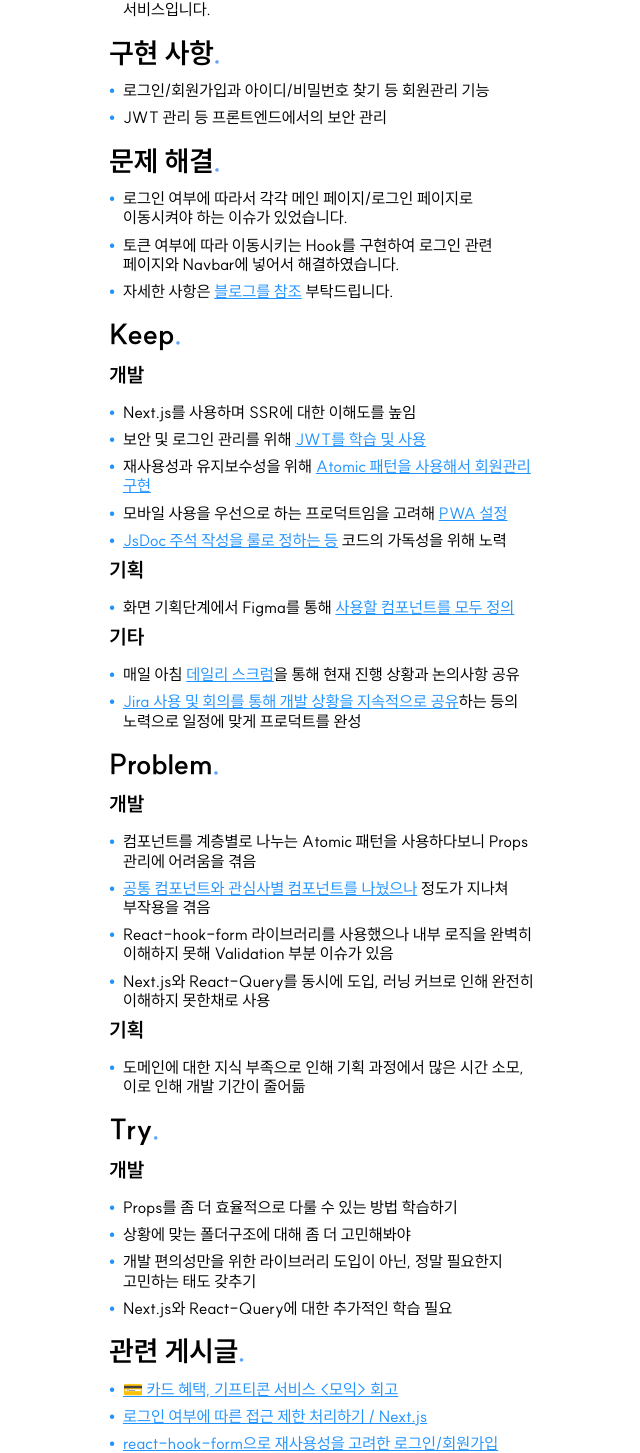
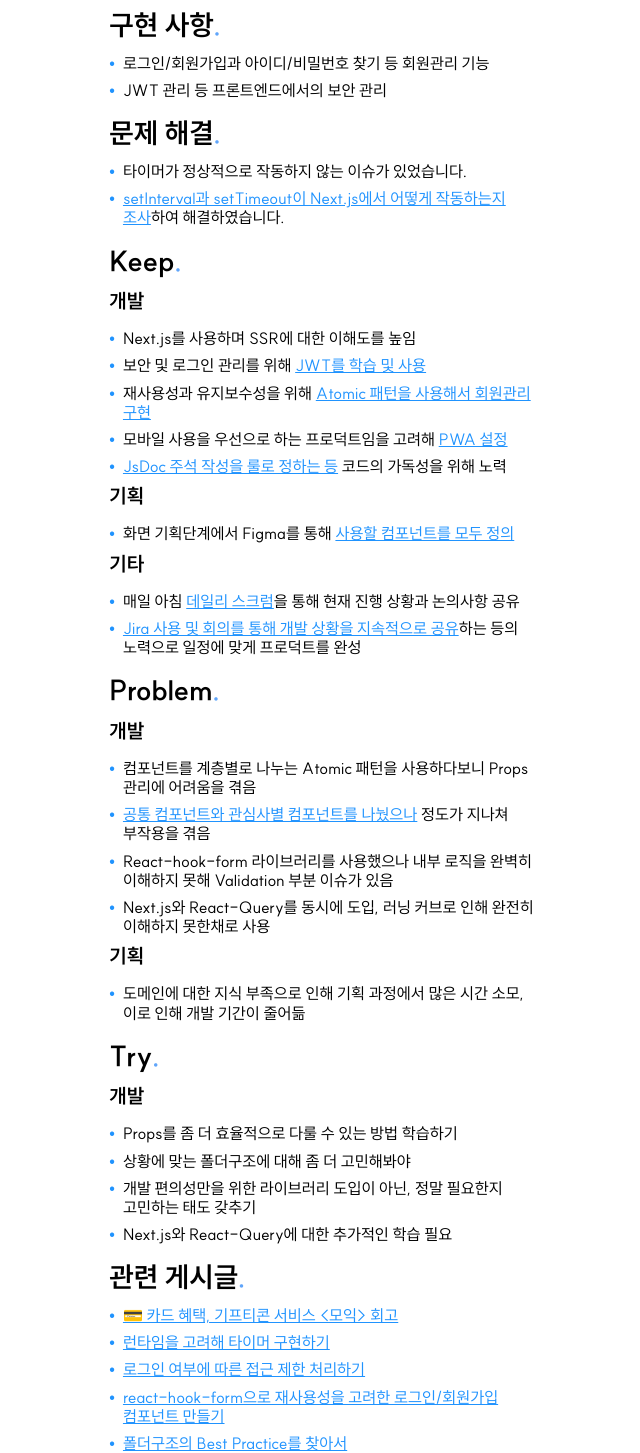
Before and after one commit to Legitgoons/Resume, a Next.js app: page / in a window 1280 px wide. Shown: the part 2933-4386 px from the top of the page, without its empty margins (424-1064 px from the left). Built offline with nearby package versions, Linux system fonts and the light colour scheme.

Commit message:
Feat: Project Data 업데이트

```diff
--- a/src/app/data/project.ts
+++ b/src/app/data/project.ts
@@ -78,7 +78,6 @@ export const projectData: Project[] = [
           {
             heading: '개발',
             sentences: [
-              '모바일 환경을 우선적으로 고려하여 React-Native를 도입',
               {
                 text: '클린하고 일관적인 프로덕트를 위해 ',
                 link: {
@@ -154,7 +153,7 @@ export const projectData: Project[] = [
         },
         {
           href: 'https://cksxkr5193.tistory.com/21',
-          text: '나의 코드리뷰(클린하고 일관적인 프로덕트를 위해)',
+          text: '코드리뷰로 클린하고 일관적인 프로덕트 만들기',
         },
       ],
     },
@@ -206,15 +205,14 @@ export const projectData: Project[] = [
       {
         title: '문제 해결',
         sentences: [
-          '로그인 여부에 따라서 각각 메인 페이지/로그인 페이지로 이동시켜야 하는 이슈가 있었습니다.',
-          '토큰 여부에 따라 이동시키는 Hook를 구현하여 로그인 관련 페이지와 Navbar에 넣어서 해결하였습니다.',
+          '타이머가 정상적으로 작동하지 않는 이슈가 있었습니다.',
           {
-            text: '자세한 사항은 ',
+            text: '',
             link: {
               href: 'https://cksxkr5193.tistory.com/41',
-              text: '블로그를 참조',
+              text: 'setInterval과 setTimeout이 Next.js에서 어떻게 작동하는지 조사',
             },
-            endText: ' 부탁드립니다.',
+            endText: '하여 해결하였습니다.',
           },
         ],
       },
@@ -347,8 +345,12 @@ export const projectData: Project[] = [
           text: '💳 카드 혜택, 기프티콘 서비스 <모익> 회고',
         },
         {
+          href: 'https://cksxkr5193.tistory.com/42',
+          text: '런타임을 고려해 타이머 구현하기',
+        },
+        {
           href: 'https://cksxkr5193.tistory.com/41',
-          text: '로그인 여부에 따른 접근 제한 처리하기 / Next.js',
+          text: '로그인 여부에 따른 접근 제한 처리하기',
         },
         {
           href: 'https://cksxkr5193.tistory.com/11',
@@ -421,14 +423,21 @@ export const projectData: Project[] = [
         title: '문제 해결',
         sentences: [
           '팬사인회 입장 대기시간을 1000ms마다 1초가 줄어들도록 구현했으나, 비활성화 시 최대 60000ms까지 시간이 증가하였습니다.',
-          'Page Visibility API를 활용해 사용자가 해당 탭으로 돌아올 때, 다시 데이터를 가져오도록 하여 해결하였습니다.',
           {
-            text: '자세한 사항은 ',
+            text: 'Page Visibility API를 활용해 ',
             link: {
               href: 'https://cksxkr5193.tistory.com/38',
-              text: '블로그를 참조',
+              text: '사용자가 해당 탭으로 돌아올 때, 다시 데이터를 가져오도록 하여 해결',
             },
-            endText: ' 부탁드립니다.',
+            endText: '하였습니다.',
+          },
+          {
+            text: '또한 setInterval이 Firefox에서 정상적으로 작동하지 않는 이슈가 있어 ',
+            link: {
+              href: 'https://cksxkr5193.tistory.com/45',
+              text: 'userAgent를 사용, 유저에게 경고문을 보여주도록',
+            },
+            endText: ' 하였습니다.',
           },
         ],
       },
@@ -567,6 +576,10 @@ export const projectData: Project[] = [
           href: 'https://cksxkr5193.tistory.com/40',
           text: 'Template으로 중복되는 JSX문 줄이기',
         },
+        {
+          href: 'https://cksxkr5193.tistory.com/45',
+          text: 'firefox에서의 setInterval 문제 해결',
+        },
       ],
     },
   },
```
